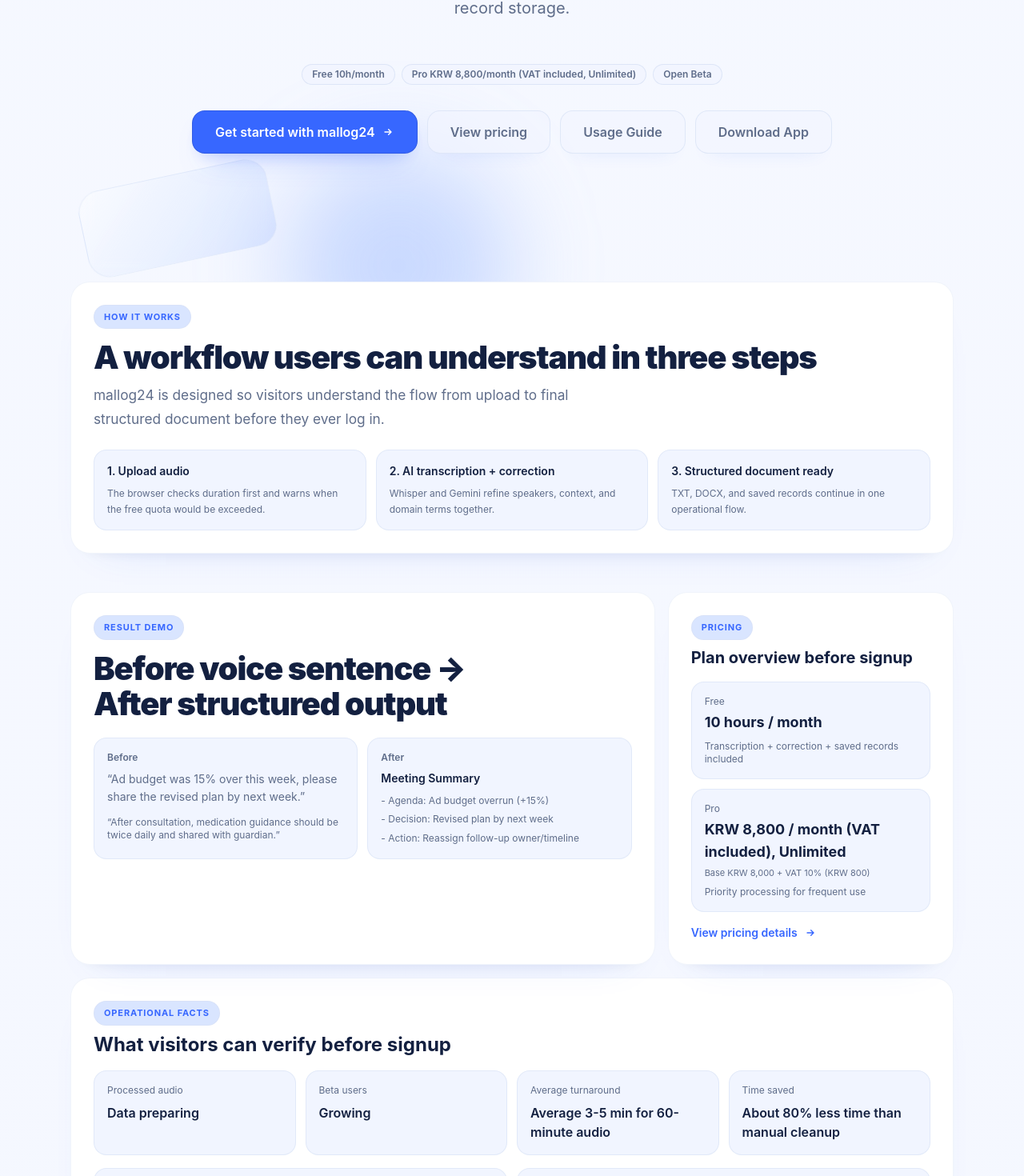
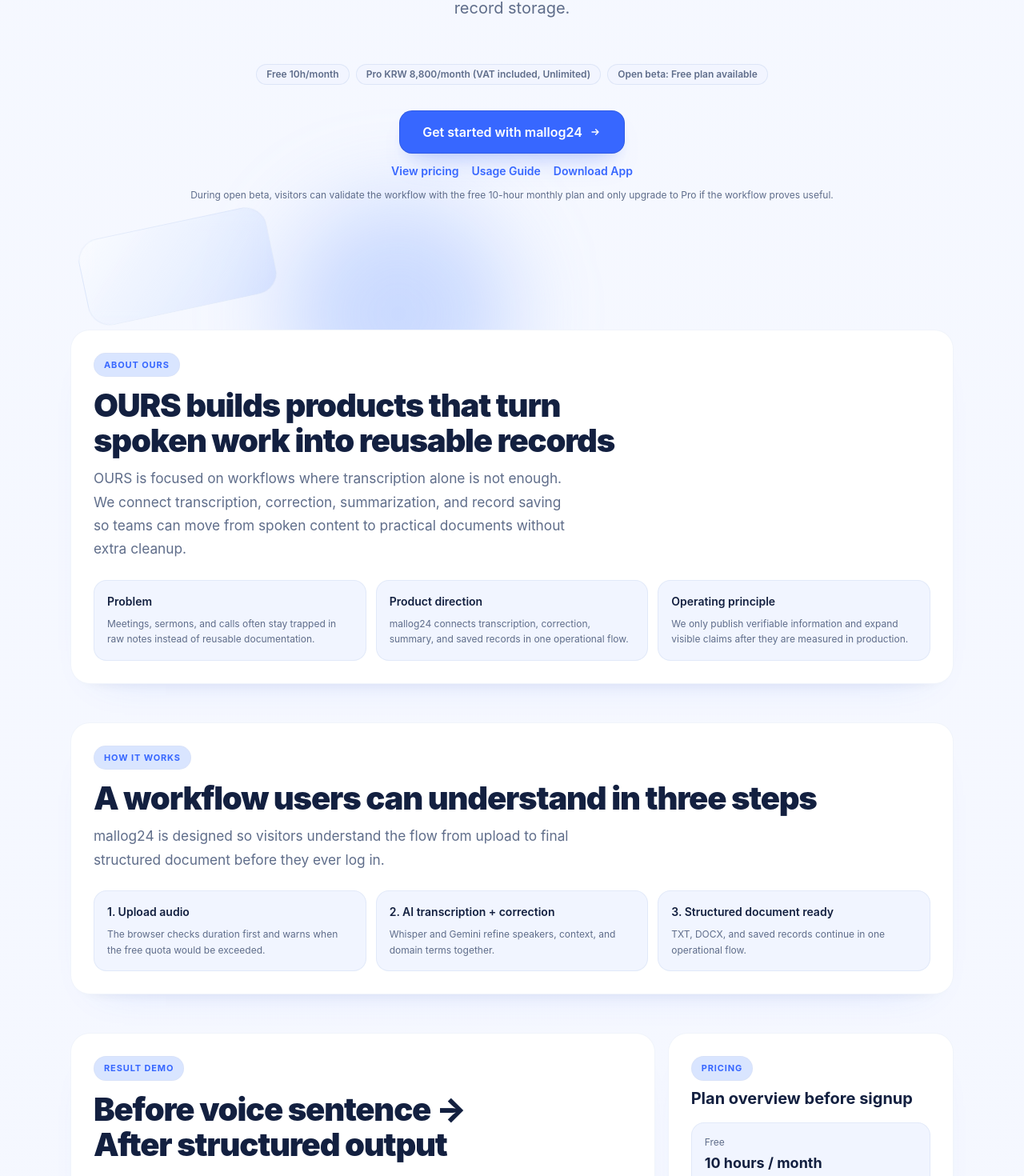
Before and after one commit to hyunw2o/ours-homepage, a Next.js app: page /en in a window 1280 px wide. Shown: the part 873-2343 px from the top of the page at 80% size. Built offline with nearby package versions, Linux system fonts and the light colour scheme; no server answers; a web font is replaced by a local one.

Commit message:
refactor(landing): clarify ours homepage messaging

```diff
--- a/pages/en.js
+++ b/pages/en.js
@@ -22,10 +22,11 @@
 const TRADEMARK_APPLICATION_NO = process.env.NEXT_PUBLIC_TRADEMARK_APPLICATION_NO || '40-2026-0040381'
 const COPYRIGHT_REGISTRATION_NO = process.env.NEXT_PUBLIC_COPYRIGHT_REGISTRATION_NO || 'C-2026-013549'
 const BUSINESS_EMAIL = process.env.NEXT_PUBLIC_SUPPORT_EMAIL || 'ours113814@gmail.com'
-const HOURS_PROCESSED = process.env.NEXT_PUBLIC_LANDING_STATS_HOURS_PROCESSED || 'Data preparing'
-const BETA_USERS = process.env.NEXT_PUBLIC_LANDING_STATS_BETA_USERS || 'Growing'
-const AVG_TURNAROUND = process.env.NEXT_PUBLIC_LANDING_STATS_AVG_TURNAROUND_EN || 'Average 3-5 min for 60-minute audio'
-const TIME_SAVING = process.env.NEXT_PUBLIC_LANDING_STATS_TIME_SAVING_EN || 'About 80% less time than manual cleanup'
+const HOURS_PROCESSED = process.env.NEXT_PUBLIC_LANDING_STATS_HOURS_PROCESSED || ''
+const BETA_USERS = process.env.NEXT_PUBLIC_LANDING_STATS_BETA_USERS || ''
+const AVG_TURNAROUND = process.env.NEXT_PUBLIC_LANDING_STATS_AVG_TURNAROUND_EN || ''
+const TIME_SAVING = process.env.NEXT_PUBLIC_LANDING_STATS_TIME_SAVING_EN || ''
+const HAS_OPERATIONAL_STATS = Boolean(HOURS_PROCESSED || BETA_USERS || AVG_TURNAROUND || TIME_SAVING)
 const BUSINESS_MAILTO = `mailto:${BUSINESS_EMAIL}?subject=${encodeURIComponent('Business Inquiry to OURS')}&body=${encodeURIComponent('Hello OURS team,\n\nInquiry details:\n')}`
 const ONE_TO_ONE_MAILTO = `mailto:${BUSINESS_EMAIL}?subject=${encodeURIComponent('1:1 Inquiry to OURS')}&body=${encodeURIComponent('Hello OURS team,\n\n1:1 inquiry details:\n')}`
 
@@ -227,14 +228,14 @@
           <div className="max-w-5xl mx-auto px-6 text-center animate-fade-in">
             <div className="inline-flex items-center gap-2 px-4 py-1.5 rounded-full mb-8 ours-chip">
               <span className="w-1.5 h-1.5 bg-green-500 rounded-full" />
-              <span className="text-xs font-medium ours-muted">Building AI Tools</span>
+              <span className="text-xs font-medium ours-muted">Flagship product</span>
             </div>
 
             <div className="mb-4 flex justify-center">
               <Mallog24Logo className="w-full max-w-[460px] h-auto" />
             </div>
             <p className="text-xs sm:text-sm font-semibold tracking-[0.18em] ours-muted uppercase mb-6">
-              by OURS
+              AI speech-to-text service by OURS
             </p>
 
             <h1 className="ours-hero-title mb-5">
@@ -250,10 +251,10 @@
             <div className="mb-8 flex flex-wrap items-center justify-center gap-2">
               <span className="px-3 py-1 rounded-full text-xs font-semibold ours-chip">Free 10h/month</span>
               <span className="px-3 py-1 rounded-full text-xs font-semibold ours-chip">Pro KRW 8,800/month (VAT included, Unlimited)</span>
-              <span className="px-3 py-1 rounded-full text-xs font-semibold ours-chip">Open Beta</span>
+              <span className="px-3 py-1 rounded-full text-xs font-semibold ours-chip">Open beta: Free plan available</span>
             </div>
 
-            <div className="flex flex-col sm:flex-row items-center justify-center gap-3">
+            <div className="flex flex-col items-center justify-center gap-3">
               <a
                 href={MALLOG24_URL}
                 className="inline-flex items-center gap-2 px-7 py-3.5 ours-btn-primary font-semibold rounded-2xl transition-all duration-200"
@@ -263,26 +264,41 @@
                   <path strokeLinecap="round" strokeLinejoin="round" strokeWidth={2} d="M13 7l5 5m0 0l-5 5m5-5H6" />
                 </svg>
               </a>
-              <a
-                href={MALLOG24_PRICING_URL}
-                className="inline-flex items-center gap-2 px-7 py-3.5 ours-btn-secondary font-semibold rounded-2xl transition-all duration-200"
-              >
-                View pricing
-              </a>
-              <Link
-                href={MALLOG24_GUIDE_URL}
-                className="inline-flex items-center gap-2 px-7 py-3.5 ours-btn-secondary font-semibold rounded-2xl transition-all duration-200"
-              >
-                Usage Guide
-              </Link>
-              <a
-                href={PLAY_STORE_URL}
-                target="_blank"
-                rel="noreferrer"
-                className="inline-flex items-center gap-2 px-7 py-3.5 ours-btn-secondary font-semibold rounded-2xl transition-all duration-200"
-              >
-                Download App
-              </a>
+              <div className="flex flex-wrap items-center justify-center gap-x-4 gap-y-2 text-sm font-semibold">
+                <a href={MALLOG24_PRICING_URL} className="ours-link transition-colors">View pricing</a>
+                <Link href={MALLOG24_GUIDE_URL} className="ours-link transition-colors">Usage Guide</Link>
+                <a href={PLAY_STORE_URL} target="_blank" rel="noreferrer" className="ours-link transition-colors">Download App</a>
+              </div>
+            </div>
+            <p className="mt-3 text-xs ours-muted">
+              During open beta, visitors can validate the workflow with the free 10-hour monthly plan and only upgrade to Pro if the workflow proves useful.
+            </p>
+          </div>
+        </section>
+
+        <section className="pb-6 sm:pb-12">
+          <div className="max-w-6xl mx-auto px-6">
+            <div className="rounded-3xl ours-card p-6 sm:p-7">
+              <span className="ours-section-kicker">About OURS</span>
+              <h2 className="ours-section-title mt-2">OURS builds products that turn spoken work into reusable records</h2>
+              <p className="ours-section-copy">
+                OURS is focused on workflows where transcription alone is not enough. We connect transcription, correction,
+                summarization, and record saving so teams can move from spoken content to practical documents without extra cleanup.
+              </p>
+              <div className="grid grid-cols-1 md:grid-cols-3 gap-3 mt-6">
+                <div className="rounded-2xl ours-soft-card p-4">
+                  <p className="text-sm font-semibold ours-title">Problem</p>
+                  <p className="text-xs ours-muted mt-2 leading-relaxed">Meetings, sermons, and calls often stay trapped in raw notes instead of reusable documentation.</p>
+                </div>
+                <div className="rounded-2xl ours-soft-card p-4">
+                  <p className="text-sm font-semibold ours-title">Product direction</p>
+                  <p className="text-xs ours-muted mt-2 leading-relaxed">mallog24 connects transcription, correction, summary, and saved records in one operational flow.</p>
+                </div>
+                <div className="rounded-2xl ours-soft-card p-4">
+                  <p className="text-sm font-semibold ours-title">Operating principle</p>
+                  <p className="text-xs ours-muted mt-2 leading-relaxed">We only publish verifiable information and expand visible claims after they are measured in production.</p>
+                </div>
+              </div>
             </div>
           </div>
         </section>
@@ -365,6 +381,7 @@
             </div>
           </div>
 
+          {HAS_OPERATIONAL_STATS ? (
             <div className="max-w-6xl mx-auto px-6 mt-4">
               <div className="rounded-3xl ours-card p-6 sm:p-7">
                 <span className="ours-section-kicker">Operational facts</span>
@@ -403,6 +420,7 @@
                 </div>
               </div>
             </div>
+          ) : null}
         </section>
 
         {/* Bento Grid Section */}
--- a/pages/index.js
+++ b/pages/index.js
@@ -22,10 +22,11 @@
 const TRADEMARK_APPLICATION_NO = process.env.NEXT_PUBLIC_TRADEMARK_APPLICATION_NO || '40-2026-0040381'
 const COPYRIGHT_REGISTRATION_NO = process.env.NEXT_PUBLIC_COPYRIGHT_REGISTRATION_NO || '제 C-2026-013549 호'
 const BUSINESS_EMAIL = process.env.NEXT_PUBLIC_SUPPORT_EMAIL || 'ours113814@gmail.com'
-const HOURS_PROCESSED = process.env.NEXT_PUBLIC_LANDING_STATS_HOURS_PROCESSED || '집계 준비 중'
-const BETA_USERS = process.env.NEXT_PUBLIC_LANDING_STATS_BETA_USERS || '확장 중'
-const AVG_TURNAROUND = process.env.NEXT_PUBLIC_LANDING_STATS_AVG_TURNAROUND_KO || '60분 음성 기준 평균 3~5분'
-const TIME_SAVING = process.env.NEXT_PUBLIC_LANDING_STATS_TIME_SAVING_KO || '수기 정리 대비 약 80% 시간 절감'
+const HOURS_PROCESSED = process.env.NEXT_PUBLIC_LANDING_STATS_HOURS_PROCESSED || ''
+const BETA_USERS = process.env.NEXT_PUBLIC_LANDING_STATS_BETA_USERS || ''
+const AVG_TURNAROUND = process.env.NEXT_PUBLIC_LANDING_STATS_AVG_TURNAROUND_KO || ''
+const TIME_SAVING = process.env.NEXT_PUBLIC_LANDING_STATS_TIME_SAVING_KO || ''
+const HAS_OPERATIONAL_STATS = Boolean(HOURS_PROCESSED || BETA_USERS || AVG_TURNAROUND || TIME_SAVING)
 const BUSINESS_MAILTO = `mailto:${BUSINESS_EMAIL}?subject=${encodeURIComponent('OURS 비즈니스 문의')}&body=${encodeURIComponent('안녕하세요 OURS 팀,\n\n문의 내용:\n')}`
 const ONE_TO_ONE_MAILTO = `mailto:${BUSINESS_EMAIL}?subject=${encodeURIComponent('OURS 1:1 문의')}&body=${encodeURIComponent('안녕하세요 OURS 팀,\n\n1:1 문의 내용:\n')}`
 
@@ -227,14 +228,14 @@
           <div className="max-w-5xl mx-auto px-6 text-center animate-fade-in">
             <div className="inline-flex items-center gap-2 px-4 py-1.5 rounded-full mb-8 ours-chip">
               <span className="w-1.5 h-1.5 bg-green-500 rounded-full" />
-              <span className="text-xs font-medium ours-muted">Building AI Tools</span>
+              <span className="text-xs font-medium ours-muted">대표 제품 소개</span>
             </div>
 
             <div className="mb-4 flex justify-center">
               <Mallog24Logo className="w-full max-w-[460px] h-auto" />
             </div>
             <p className="text-xs sm:text-sm font-semibold tracking-[0.18em] ours-muted uppercase mb-6">
-              by OURS
+              OURS의 AI 음성 기록 서비스
             </p>
 
             <h1 className="ours-hero-title mb-5">
@@ -250,10 +251,10 @@
             <div className="mb-8 flex flex-wrap items-center justify-center gap-2">
               <span className="px-3 py-1 rounded-full text-xs font-semibold ours-chip">무료 월 10시간</span>
               <span className="px-3 py-1 rounded-full text-xs font-semibold ours-chip">Pro 월 8,800원(VAT 포함) 무제한</span>
-              <span className="px-3 py-1 rounded-full text-xs font-semibold ours-chip">오픈 베타 운영 중</span>
+              <span className="px-3 py-1 rounded-full text-xs font-semibold ours-chip">오픈 베타: 무료 플랜 제공 중</span>
             </div>
 
-            <div className="flex flex-col sm:flex-row items-center justify-center gap-3">
+            <div className="flex flex-col items-center justify-center gap-3">
               <a
                 href={MALLOG24_URL}
                 className="inline-flex items-center gap-2 px-7 py-3.5 ours-btn-primary font-semibold rounded-2xl transition-all duration-200"
@@ -263,26 +264,41 @@
                   <path strokeLinecap="round" strokeLinejoin="round" strokeWidth={2} d="M13 7l5 5m0 0l-5 5m5-5H6" />
                 </svg>
               </a>
-              <a
-                href={MALLOG24_PRICING_URL}
-                className="inline-flex items-center gap-2 px-7 py-3.5 ours-btn-secondary font-semibold rounded-2xl transition-all duration-200"
-              >
-                요금제 보기
-              </a>
-              <Link
-                href={MALLOG24_GUIDE_URL}
-                className="inline-flex items-center gap-2 px-7 py-3.5 ours-btn-secondary font-semibold rounded-2xl transition-all duration-200"
-              >
-                사용 가이드
-              </Link>
-              <a
-                href={PLAY_STORE_URL}
-                target="_blank"
-                rel="noreferrer"
-                className="inline-flex items-center gap-2 px-7 py-3.5 ours-btn-secondary font-semibold rounded-2xl transition-all duration-200"
-              >
-                앱 다운로드
-              </a>
+              <div className="flex flex-wrap items-center justify-center gap-x-4 gap-y-2 text-sm font-semibold">
+                <a href={MALLOG24_PRICING_URL} className="ours-link transition-colors">요금제 보기</a>
+                <Link href={MALLOG24_GUIDE_URL} className="ours-link transition-colors">사용 가이드</Link>
+                <a href={PLAY_STORE_URL} target="_blank" rel="noreferrer" className="ours-link transition-colors">앱 다운로드</a>
+              </div>
+            </div>
+            <p className="mt-3 text-xs ours-muted">
+              오픈 베타 기간에는 무료 플랜 월 10시간으로 기능을 검증할 수 있고, 필요할 때만 Pro로 전환하면 됩니다.
+            </p>
+          </div>
+        </section>
+
+        <section className="pb-6 sm:pb-12">
+          <div className="max-w-6xl mx-auto px-6">
+            <div className="rounded-3xl ours-card p-6 sm:p-7">
+              <span className="ours-section-kicker">About OURS</span>
+              <h2 className="ours-section-title mt-2">OURS는 기록이 실제 업무 흐름으로 이어지게 만드는 팀입니다</h2>
+              <p className="ours-section-copy">
+                OURS는 음성을 단순히 텍스트로 바꾸는 데서 멈추지 않고, 바로 저장하고 재사용할 수 있는 문서 흐름까지 설계합니다.
+                mallog24는 그 방향을 가장 먼저 제품화한 AI 음성 기록 서비스입니다.
+              </p>
+              <div className="grid grid-cols-1 md:grid-cols-3 gap-3 mt-6">
+                <div className="rounded-2xl ours-soft-card p-4">
+                  <p className="text-sm font-semibold ours-title">문제 정의</p>
+                  <p className="text-xs ours-muted mt-2 leading-relaxed">회의록, 설교 정리, 통화 메모가 수기로 흩어지는 문제를 구조화된 결과물로 줄입니다.</p>
+                </div>
+                <div className="rounded-2xl ours-soft-card p-4">
+                  <p className="text-sm font-semibold ours-title">제품 방향</p>
+                  <p className="text-xs ours-muted mt-2 leading-relaxed">전사, 교정, 요약, 기록본 저장을 한 화면에서 이어지게 만들어 실제 사용 흐름을 단축합니다.</p>
+                </div>
+                <div className="rounded-2xl ours-soft-card p-4">
+                  <p className="text-sm font-semibold ours-title">운영 원칙</p>
+                  <p className="text-xs ours-muted mt-2 leading-relaxed">실측 가능한 정보만 공개하고, 확인 가능한 범위부터 기능과 정책을 단계적으로 확장합니다.</p>
+                </div>
+              </div>
             </div>
           </div>
         </section>
@@ -365,6 +381,7 @@
             </div>
           </div>
 
+          {HAS_OPERATIONAL_STATS ? (
             <div className="max-w-6xl mx-auto px-6 mt-4">
               <div className="rounded-3xl ours-card p-6 sm:p-7">
                 <span className="ours-section-kicker">Operational facts</span>
@@ -403,6 +420,7 @@
                 </div>
               </div>
             </div>
+          ) : null}
         </section>
 
         {/* Bento Grid Section */}
```
Lines whose indentation alone changed are shown as unchanged.
